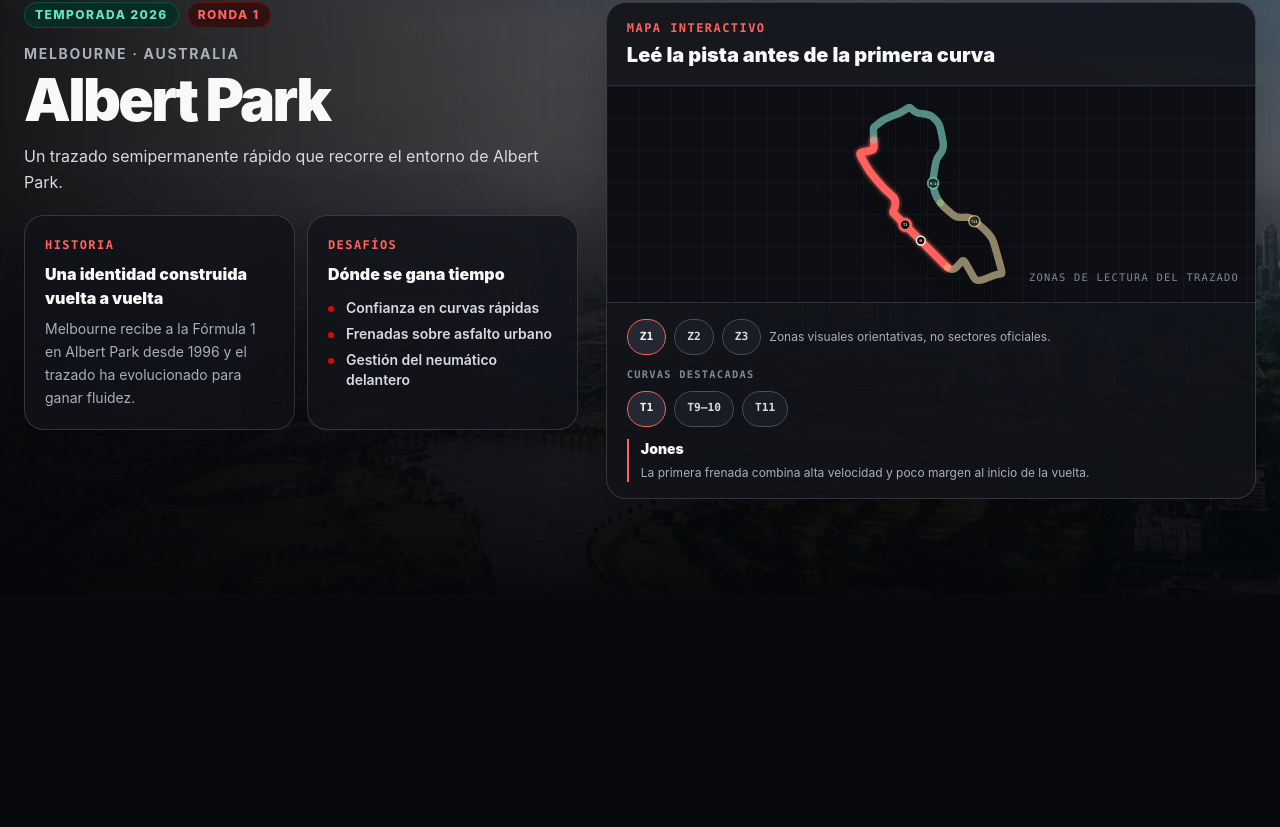
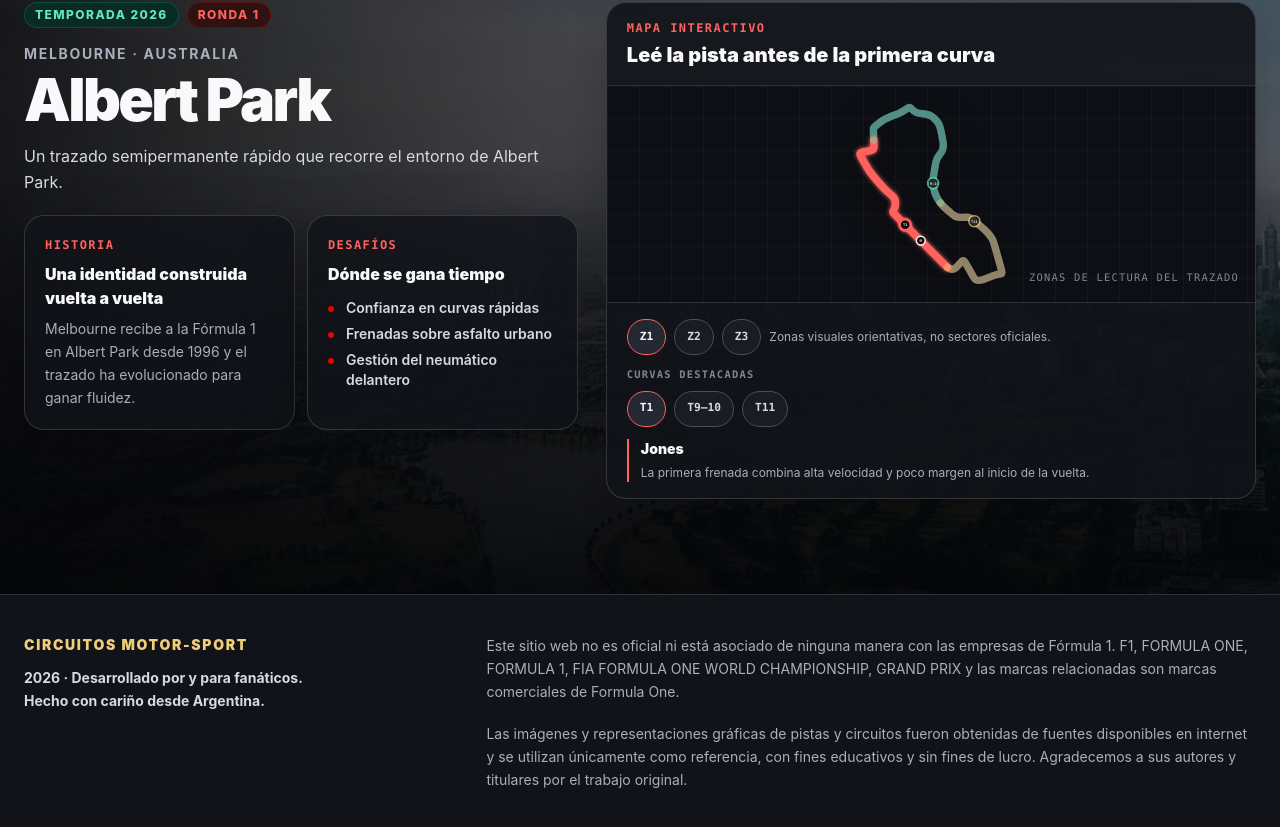
Before and after one commit to pablor-dev/f1-tracks-spa, a React (Vite) app: page / in a window 1280 px wide. Shown: the part 207-1034 px from the top of the page. Before the commit the page ends 801 px from the top, so only its background shows below. Built offline with nearby package versions, Linux system fonts and the light colour scheme.

Commit message:
feat: add application footer

```diff
--- a/src/app/App.tsx
+++ b/src/app/App.tsx
@@ -1,4 +1,5 @@
 import { CircuitExperience } from '../circuits/ui/CircuitExperience'
+import { AppFooter } from './shell/AppFooter'
 import { AppHeader } from './shell/AppHeader'
 
 export function App() {
@@ -9,6 +10,7 @@
       </a>
       <AppHeader />
       <CircuitExperience />
+      <AppFooter />
     </div>
   )
 }
--- /dev/null
+++ b/src/app/shell/AppFooter.tsx
@@ -0,0 +1,33 @@
+export function AppFooter() {
+  return (
+    <footer className="border-t border-line-subtle bg-surface" aria-labelledby="footer-title">
+      <div className="page-shell py-8 sm:py-10">
+        <div className="grid gap-8 lg:grid-cols-[minmax(0,0.7fr)_minmax(0,1.3fr)] lg:gap-12">
+          <div>
+            <h2 className="text-sm font-black tracking-label text-gold-bright uppercase" id="footer-title">
+              Circuitos Motor-sport
+            </h2>
+            <p className="mt-3 max-w-sm text-sm font-bold leading-relaxed text-content-soft">
+              <time dateTime="2026">2026</time> · Desarrollado por y para fanáticos.
+              <br />
+              Hecho con cariño desde Argentina.
+            </p>
+          </div>
+
+          <div className="grid gap-5 text-xs leading-relaxed text-content-muted sm:text-sm">
+            <p>
+              Este sitio web no es oficial ni está asociado de ninguna manera con las empresas de Fórmula 1. F1,
+              FORMULA ONE, FORMULA 1, FIA FORMULA ONE WORLD CHAMPIONSHIP, GRAND PRIX y las marcas relacionadas son
+              marcas comerciales de Formula One.
+            </p>
+            <p>
+              Las imágenes y representaciones gráficas de pistas y circuitos fueron obtenidas de fuentes disponibles
+              en internet y se utilizan únicamente como referencia, con fines educativos y sin fines de lucro.
+              Agradecemos a sus autores y titulares por el trabajo original.
+            </p>
+          </div>
+        </div>
+      </div>
+    </footer>
+  )
+}
```
Also changed, not shown: 1 other file (tests, documents, lock files or other folders).
